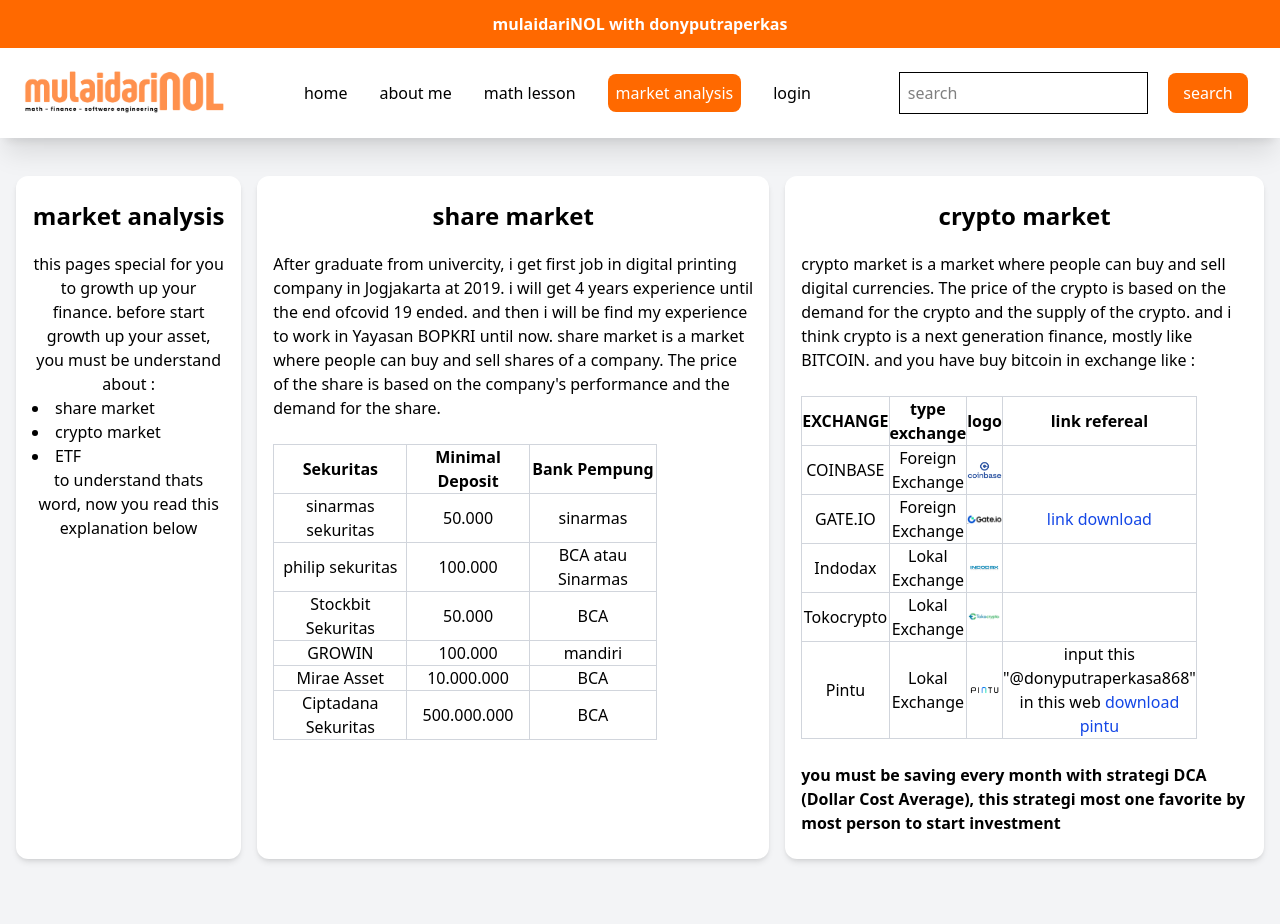
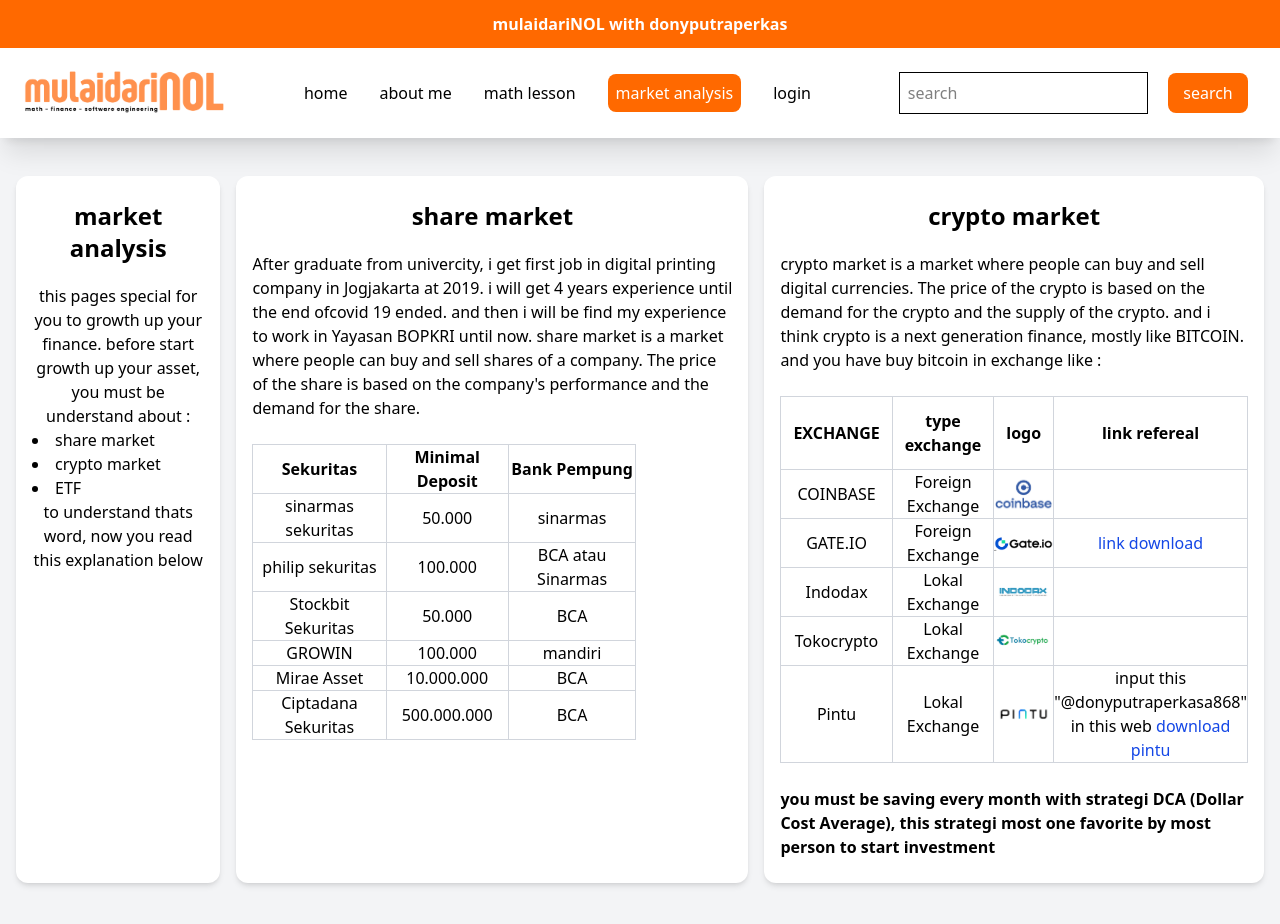
Before and after one commit to revou-fsse-feb25/milestone-1-donyputraperkasa, a plain HTML site: page marketanalysis/index.html in a window 1280 px wide. Shown: the top 924 px of the page. Drawn offline with nearby package versions, Linux system fonts and the light colour scheme.

Commit message:
feat: bug tabel + size vidio youtube

```diff
--- a/marketanalysis/index.html
+++ b/marketanalysis/index.html
@@ -130,10 +130,10 @@
                 <table class="border-collapse border-spacing-3 w-75% border border-gray-400 dark:border-gray-500" width="80%"> <br>
                     <thead>
                         <tr>
-                            <th class="border border-gray-300 ...">EXCHANGE</th>
-                            <th class="border border-gray-300 ...">type exchange</th>
-                            <th class="border border-gray-300 ...">logo</th>
-                            <th class="border border-gray-300 ...">link refereal</th>
+                            <th class="border border-gray-300 ... p-3">EXCHANGE</th>
+                            <th class="border border-gray-300 ... p-3">type exchange</th>
+                            <th class="border border-gray-300 ... p-3">logo</th>
+                            <th class="border border-gray-300 ... p-3">link refereal</th>
                         </tr>
                     </thead>
                     <tbody>
```
Also changed, not shown: aboutme/index.html (+3 -3 lines).
